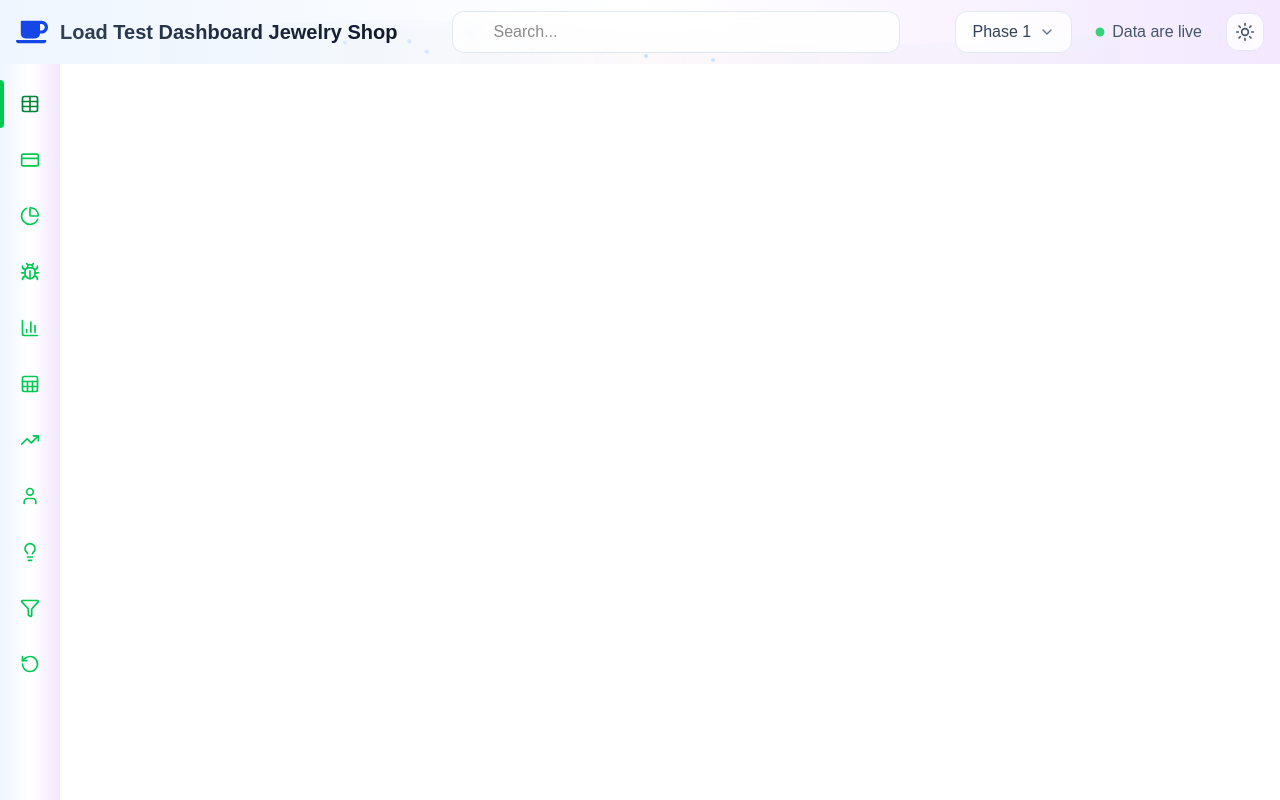
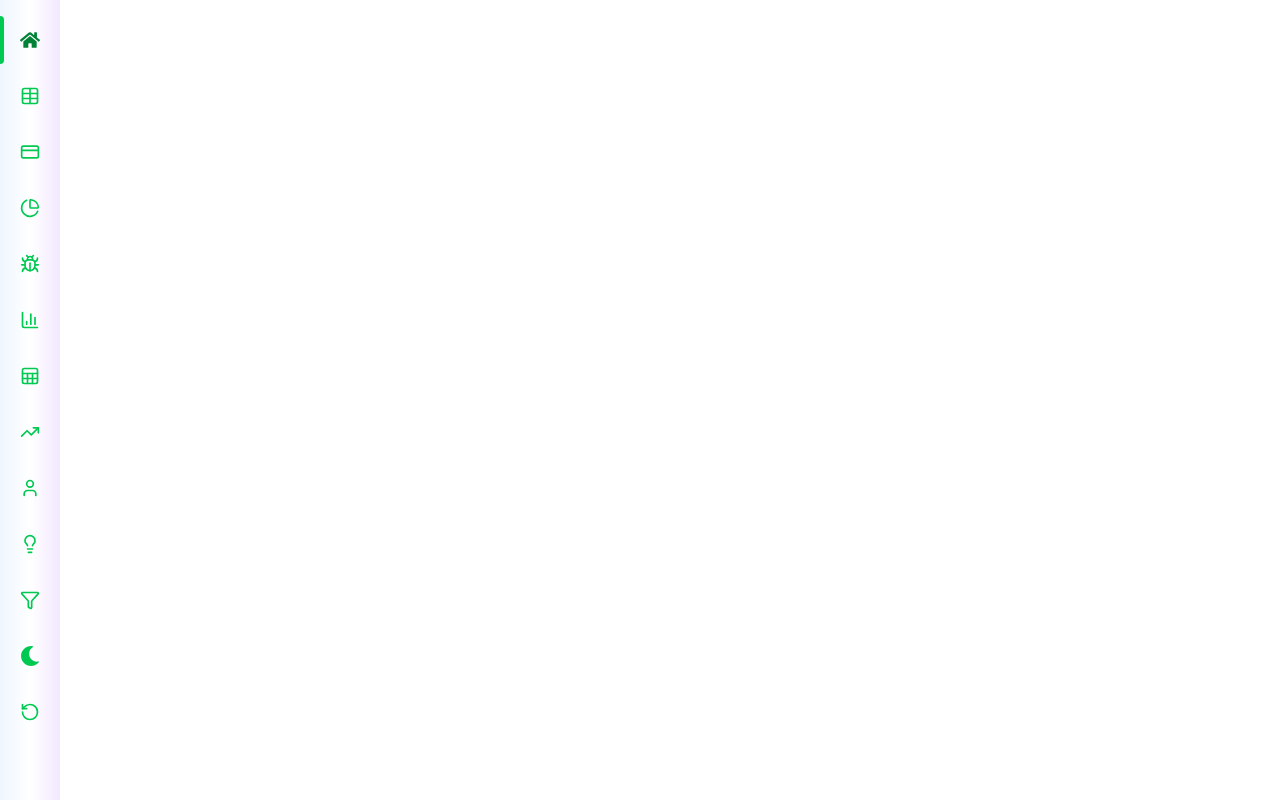
Before and after one commit to GyanaprakashKhandual/next-load-dashboard, a Next.js app: page / in a window 1280 px wide. Built offline with nearby package versions, Linux system fonts and the light colour scheme.

Commit message:
Navbar Deleted

```diff
--- a/src/app/components/Navbar.jsx
+++ /dev/null
@@ -1,272 +0,0 @@
-'use client';
-
-import { useState } from 'react';
-import { motion, AnimatePresence } from 'framer-motion';
-import {
-  Coffee,
-  Search,
-  ChevronDown,
-  Sun,
-  Moon,
-  Monitor,
-  Radio
-} from 'lucide-react';
-
-import { FaCoffee } from 'react-icons/fa'
-
-const Navbar = () => {
-  const [selectedPhase, setSelectedPhase] = useState('Phase 1');
-  const [isDropdownOpen, setIsDropdownOpen] = useState(false);
-  const [themeMode, setThemeMode] = useState('light');
-  const [searchQuery, setSearchQuery] = useState('');
-
-  const phases = ['Phase 1', 'Phase 2', 'Phase 3'];
-
-  const themeOptions = [
-    { value: 'light', icon: Sun, label: 'Light' },
-    { value: 'dark', icon: Moon, label: 'Dark' },
-    { value: 'system', icon: Monitor, label: 'System' }
-  ];
-
-  const containerVariants = {
-    hidden: { opacity: 0, y: -20 },
-    visible: {
-      opacity: 1,
-      y: 0,
-      transition: {
-        duration: 0.6,
-        staggerChildren: 0.1,
-        ease: "easeOut"
-      }
-    }
-  };
-
-  const itemVariants = {
-    hidden: { opacity: 0, x: -20 },
-    visible: {
-      opacity: 1,
-      x: 0,
-      transition: { duration: 0.4, ease: "easeOut" }
-    }
-  };
-
-  const waveVariants = {
-    animate: {
-      pathLength: [0, 1, 0],
-      opacity: [0.3, 0.8, 0.3],
-      transition: {
-        duration: 3,
-        repeat: Infinity,
-        ease: "easeInOut"
-      }
-    }
-  };
-
-  const pulseVariants = {
-    animate: {
-      scale: [1, 1.2, 1],
-      opacity: [0.5, 1, 0.5],
-      transition: {
-        duration: 2,
-        repeat: Infinity,
-        ease: "easeInOut"
-      }
-    }
-  };
-
-  const currentTheme = themeOptions.find(option => option.value === themeMode);
-  const ThemeIcon = currentTheme.icon;
-
-  return (
-    <motion.nav
-      className="fixed top-0 left-0 right-0 h-16 bg-gradient-to-r from-blue-50 via-white to-purple-100 z-30 overflow-hidden"
-      variants={containerVariants}
-      initial="hidden"
-      animate="visible"
-    >
-      {/* Animated Background Waves */}
-      <div className="absolute inset-0 opacity-20">
-        <svg className="w-full h-full" viewBox="0 0 1200 80">
-          <motion.path
-            d="M0,40 Q300,10 600,40 T1200,40 V80 H0 Z"
-            fill="url(#waveGradient)"
-            variants={waveVariants}
-            animate="animate"
-          />
-          <motion.path
-            d="M0,50 Q400,20 800,50 T1200,50 V80 H0 Z"
-            fill="url(#waveGradient2)"
-            variants={waveVariants}
-            animate="animate"
-            style={{ animationDelay: '1s' }}
-          />
-          <defs>
-            <linearGradient id="waveGradient" x1="0%" y1="0%" x2="100%" y2="0%">
-              <stop offset="0%" stopColor="#3B82F6" stopOpacity="0.2" />
-              <stop offset="50%" stopColor="#8B5CF6" stopOpacity="0.3" />
-              <stop offset="100%" stopColor="#06B6D4" stopOpacity="0.2" />
-            </linearGradient>
-            <linearGradient id="waveGradient2" x1="0%" y1="0%" x2="100%" y2="0%">
-              <stop offset="0%" stopColor="#10B981" stopOpacity="0.1" />
-              <stop offset="50%" stopColor="#F59E0B" stopOpacity="0.2" />
-              <stop offset="100%" stopColor="#EF4444" stopOpacity="0.1" />
-            </linearGradient>
-          </defs>
-        </svg>
-      </div>
-
-      {/* Floating Dust Particles */}
-      <div className="absolute inset-0 pointer-events-none">
-        {[...Array(12)].map((_, i) => (
-          <motion.div
-            key={i}
-            className="absolute w-1 h-1 bg-blue-400/30 rounded-full"
-            animate={{
-              x: [0, window.innerWidth || 1200],
-              y: [
-                Math.random() * 20 + 20,
-                Math.random() * 20 + 40,
-                Math.random() * 20 + 30
-              ],
-              opacity: [0, 1, 0]
-            }}
-            transition={{
-              duration: 8 + Math.random() * 4,
-              repeat: Infinity,
-              delay: Math.random() * 3,
-              ease: "linear"
-            }}
-          />
-        ))}
-      </div>
-
-      {/* Main Content */}
-      <div className="relative z-10 flex items-center justify-between h-full px-4">
-        {/* Left Section - Logo and Title */}
-        <div className="flex items-center space-x-4">
-          <motion.div
-            className="flex items-center space-x-3"
-            variants={itemVariants}
-          >
-            <motion.div
-            >
-              <FaCoffee className="w-8 h-8 text-blue-700" />
-            </motion.div>
-            <motion.h1
-              className="text-xl font-bold bg-gradient-to-r from-slate-700 to-slate-900 bg-clip-text text-transparent"
-              variants={itemVariants}
-            >
-              Load Test Dashboard Jewelry Shop
-            </motion.h1>
-          </motion.div>
-        </div>
-
-        {/* Center Section - Search Bar */}
-        <motion.div
-          className="flex-1 max-w-md mx-8"
-          variants={itemVariants}
-        >
-          <div className="relative">
-            <Search className="absolute left-3 top-1/2 -translate-y-1/2 w-4 h-4 text-slate-400" />
-            <input
-              type="text"
-              placeholder="Search..."
-              value={searchQuery}
-              onChange={(e) => setSearchQuery(e.target.value)}
-              className="w-full pl-10 pr-4 py-2 bg-white/80 backdrop-blur-sm border border-slate-200 rounded-xl focus:outline-none focus:ring-2 focus:ring-blue-500 focus:border-transparent transition-all duration-200"
-            />
-          </div>
-        </motion.div>
-
-        {/* Right Section - Controls */}
-        <div className="flex items-center space-x-6">
-          {/* Phase Dropdown */}
-          <motion.div
-            className="relative"
-            variants={itemVariants}
-          >
-            <button
-              onClick={() => setIsDropdownOpen(!isDropdownOpen)}
-              className="flex items-center space-x-2 px-4 py-2 bg-white/80 backdrop-blur-sm border border-slate-200 rounded-xl hover:bg-white/90 transition-all duration-200 focus:outline-none focus:ring-2 focus:ring-blue-500"
-            >
-              <span className="text-slate-700 font-medium">{selectedPhase}</span>
-              <motion.div
-                animate={{ rotate: isDropdownOpen ? 180 : 0 }}
-                transition={{ duration: 0.2 }}
-              >
-                <ChevronDown className="w-4 h-4 text-slate-500" />
-              </motion.div>
-            </button>
-
-            <AnimatePresence>
-              {isDropdownOpen && (
-                <motion.div
-                  className="absolute top-full mt-2 right-0 bg-white rounded-xl shadow-xl border border-slate-200 overflow-hidden z-50"
-                  initial={{ opacity: 0, y: -10, scale: 0.95 }}
-                  animate={{ opacity: 1, y: 0, scale: 1 }}
-                  exit={{ opacity: 0, y: -10, scale: 0.95 }}
-                  transition={{ duration: 0.2 }}
-                >
-                  {phases.map((phase) => (
-                    <button
-                      key={phase}
-                      onClick={() => {
-                        setSelectedPhase(phase);
-                        setIsDropdownOpen(false);
-                      }}
-                      className={`block w-full px-4 py-3 text-left hover:bg-slate-50 transition-colors duration-150 ${
-                        selectedPhase === phase ? 'bg-blue-50 text-blue-600' : 'text-slate-700'
-                      }`}
-                    >
-                      {phase}
-                    </button>
-                  ))}
-                </motion.div>
-              )}
-            </AnimatePresence>
-          </motion.div>
-
-          {/* Live Data Indicator */}
-          <motion.div
-            className="flex items-center space-x-2"
-            variants={itemVariants}
-          >
-            <motion.div
-              className="w-2 h-2 bg-green-500 rounded-full"
-              variants={pulseVariants}
-              animate="animate"
-            />
-            <span className="text-slate-600 font-medium">Data are live</span>
-          </motion.div>
-
-          {/* Theme Toggle */}
-          <motion.div
-            className="relative"
-            variants={itemVariants}
-          >
-            <motion.button
-              onClick={() => {
-                const nextIndex = (themeOptions.findIndex(opt => opt.value === themeMode) + 1) % themeOptions.length;
-                setThemeMode(themeOptions[nextIndex].value);
-              }}
-              className="p-2 bg-white/80 backdrop-blur-sm border border-slate-200 rounded-xl hover:bg-white/90 transition-all duration-200 focus:outline-none focus:ring-2 focus:ring-blue-500"
-              whileHover={{ scale: 1.05 }}
-              whileTap={{ scale: 0.95 }}
-            >
-              <motion.div
-                key={themeMode}
-                initial={{ rotate: -180, opacity: 0 }}
-                animate={{ rotate: 0, opacity: 1 }}
-                transition={{ duration: 0.3 }}
-              >
-                <ThemeIcon className="w-5 h-5 text-slate-600" />
-              </motion.div>
-            </motion.button>
-          </motion.div>
-        </div>
-      </div>
-    </motion.nav>
-  );
-};
-
-export default Navbar;
--- a/src/app/components/Sidebar.jsx
+++ b/src/app/components/Sidebar.jsx
@@ -16,11 +16,14 @@ import {
   RotateCcw
 } from 'lucide-react';
 
+import { FaHome, FaMoon, FaScrewdriver } from 'react-icons/fa';
+
 const Sidebar = () => {
   const [activeIndex, setActiveIndex] = useState(0);
   const [hoveredIndex, setHoveredIndex] = useState(null);
 
   const sidebarItems = [
+    { icon: FaHome, label: 'Home' },
     { icon: Table, label: 'Table View' },
     { icon: CreditCard, label: 'Card View' },
     { icon: PieChart, label: 'Pie Chart View' },
@@ -31,6 +34,7 @@ const Sidebar = () => {
     { icon: User, label: 'Project' },
     { icon: Lightbulb, label: 'Suggestions' },
     { icon: Filter, label: 'Filter' },
+    { icon: FaMoon, label: 'Dark Mode' },
     { icon: RotateCcw, label: 'Refresh' },
   ];
 
@@ -77,7 +81,7 @@ const Sidebar = () => {
 
   return (
     <motion.div
-      className="fixed left-0 top-0 mt-16 h-screen w-[60px] bg-gradient-to-r from-blue-50 via-white to-purple-100  z-40 overflow-visible"
+      className="fixed left-0 top-0 h-screen w-[60px] bg-gradient-to-r from-blue-50 via-white to-purple-100  z-40 overflow-visible"
       variants={containerVariants}
       initial="hidden"
       animate="visible"
--- a/src/app/page.js
+++ b/src/app/page.js
@@ -1,14 +1,12 @@
 import React from 'react'
 import Sidebar from './components/Sidebar'
-import Navbar from './components/Navbar'
 
 function page() {
   return (
 
     <div>
-      <Navbar/>
       <Sidebar/></div>
   )
 }
 
-export default page
+export default page;
```
